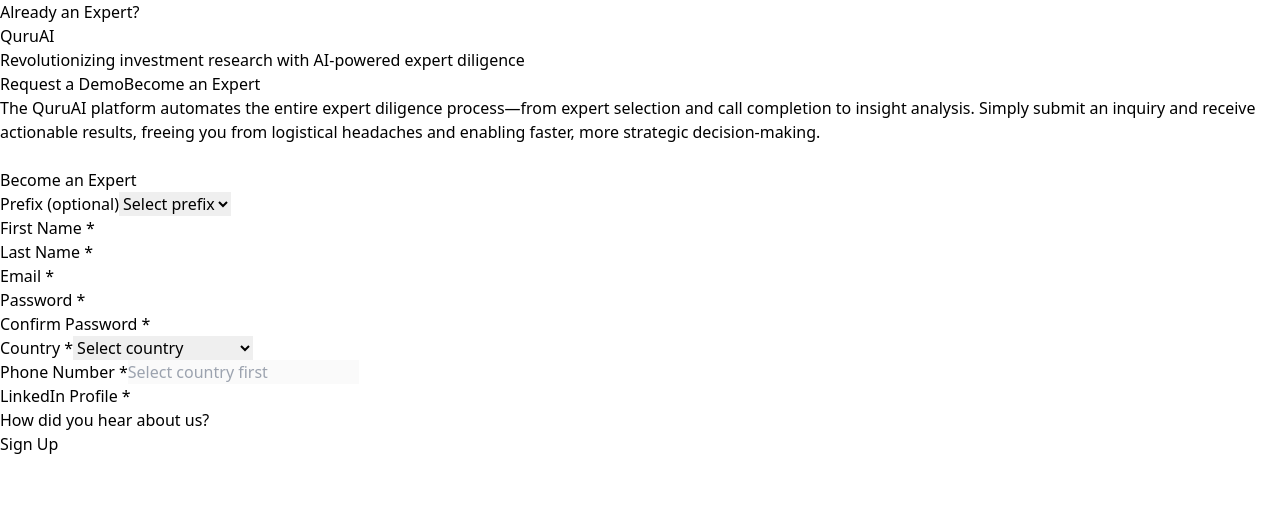
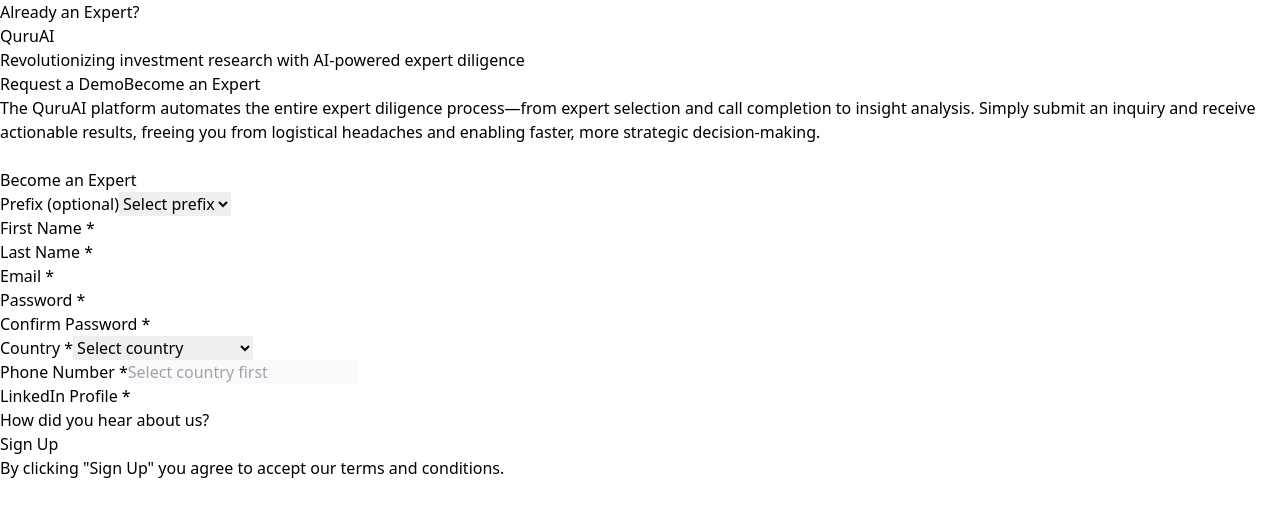
Before and after one commit to deiglerharding/quru-landing-page, a React (Vite) app: page / in a window 1280 px wide. Both pictures are taken after a click on the button "Become an Expert". Shown: the top 516 px of the page. Built offline with nearby package versions, Linux system fonts and the light colour scheme; what aws-amplify would draw is missing.

Commit message:
terms and condition link

```diff
--- a/src/components/auth/ExpertSignupModal.jsx
+++ b/src/components/auth/ExpertSignupModal.jsx
@@ -371,6 +371,10 @@
               >
                 {loading ? 'Signing up...' : 'Sign Up'}
               </button>
+
+              <p className="text-xs text-gray-500 text-center mt-3">
+                By clicking "Sign Up" you agree to accept our <a href="https://terms-and-conditions.quru.ai/" target="_blank" rel="noopener noreferrer" className="text-purple-900 hover:text-purple-800 underline">terms and conditions</a>.
+              </p>
             </div>
           </form>
         </div>
```
